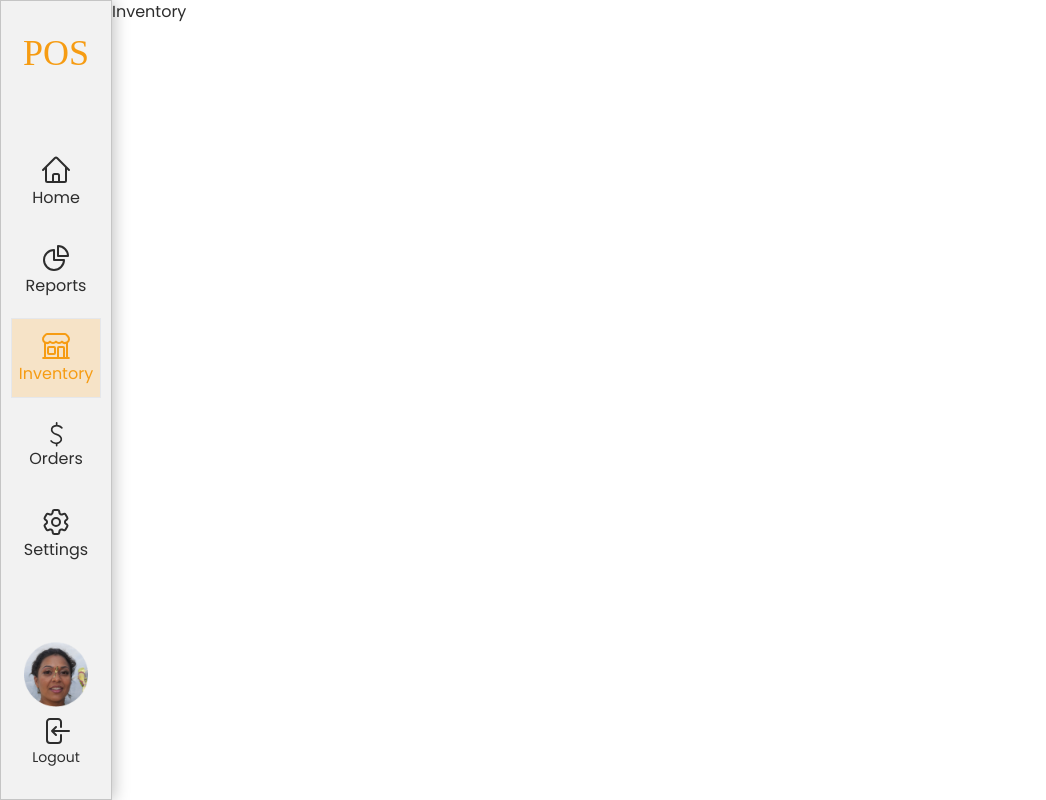
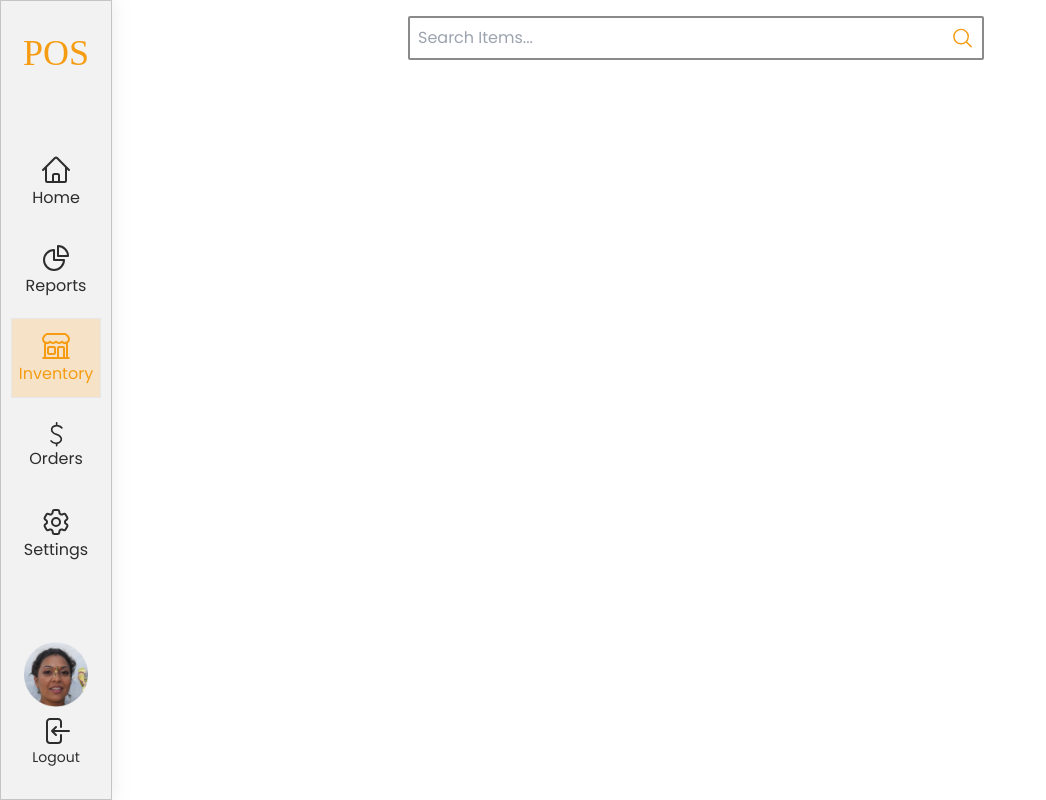
Before and after one commit to Benedict-arowo/Point-Of-Sales, a React (Vite) app in the folder pos/: page /inventory in a window 1280 px wide. Shown: the whole page, without its empty margins (0-1046 px from the left). Built offline with nearby package versions, Linux system fonts and the light colour scheme; no server answers; a web font is replaced by a local one.

Commit message:
+ Loading, Error, and Fetching Items

```diff
--- a/pos/src/Pages/Inventory.tsx
+++ b/pos/src/Pages/Inventory.tsx
@@ -1,7 +1,146 @@
-import React from "react";
+import { useEffect, useState } from "react";
+import { format } from "timeago.js";
+
+type Item = {
+	id: string;
+	name: string;
+	description: string;
+	pricePerUnit: number;
+	priceBought: number;
+	category: string;
+	unitsInStock: number;
+	reorderLevel: string;
+	isOutOfStock: boolean;
+	initialQuantity: number;
+	estimatedProfit: number;
+	created: Date;
+	updated: Date;
+};
 
 const Inventory = () => {
-	return <div>Inventory</div>;
+	const [searchBar, setSearchBar] = useState<string>();
+	const [inventoryData, setInventoryData] = useState<Item[]>([]);
+	const [isLoading, setIsLoading] = useState<boolean>(true);
+	const [err, setErr] = useState<string | undefined>();
+
+	const fetchInventoryData = async () => {
+		setIsLoading(() => true);
+		return await fetch("http://localhost:3000/items")
+			.then((res) => res.json())
+			.then((data) => setInventoryData(data.data))
+			.finally(() => setIsLoading(() => false))
+			.catch((err) => setErr(err.message));
+	};
+
+	useEffect(() => {
+		(async () => {
+			await fetchInventoryData();
+		})();
+	}, []);
+
+	const DisplayInventoryItems = () => {
+		let Items: Item[];
+		if (searchBar) {
+			Items = inventoryData.filter(
+				(item) =>
+					item.name
+						.toLowerCase()
+						.startsWith(searchBar.toLowerCase()) ||
+					item.name.toLowerCase().includes(searchBar.toLowerCase())
+			);
+		} else {
+			Items = inventoryData;
+		}
+
+		return Items.map((item) => {
+			const {
+				id,
+				name,
+				description,
+				pricePerUnit,
+				priceBought,
+				category,
+				unitsInStock,
+				reorderLevel,
+				isOutOfStock,
+				initialQuantity,
+				estimatedProfit,
+				created,
+				updated,
+			} = item;
+			return (
+				<div
+					key={id}
+					className="px-4 py-1 border rounded-sm shadow-md h-fit w-[280px]">
+					<header className="flex flex-row justify-between items-center w-full my-2">
+						<h6 className="font-semibold text-2xl text-center my-2 self-center">
+							{name}
+						</h6>
+						{isOutOfStock ? (
+							<p className="bg-green-600 text-white font-semibold w-fit h-fit px-2 py-1 text-xs rounded-md">
+								IN STOCK
+							</p>
+						) : (
+							<p className="bg-rose-500 text-white font-semibold w-fit h-fit px-2 py-1 text-xs rounded-md">
+								OUT OF STOCK
+							</p>
+						)}
+					</header>
+					<p>{description}</p>
+					<p>{category}</p>
+					<div>
+						<p>Price: {pricePerUnit}</p>
+						<p>Price Bought: {priceBought}</p>
+					</div>
+					<div>
+						<p>Units In Stock: {unitsInStock}</p>
+						<p>Reorder Level: {reorderLevel}</p>
+						<p>Initial Quantity: {initialQuantity}</p>
+						<p>Estimated Profit: {estimatedProfit}</p>
+						<p>Amount Sold: {initialQuantity - unitsInStock}</p>
+						<p>Created: {format(created)}</p>
+						<p>Updated: {format(updated)}</p>
+					</div>
+				</div>
+			);
+		});
+	};
+	return isLoading ? (
+		<div>Loading...</div>
+	) : err === null ? (
+		<div>Error</div>
+	) : (
+		<div className="bg-[#ffffffbb] px-4 w-full h-screen overflow-y-scroll">
+			<div className="px-2 py-2 mt-4 mx-auto max-w-xl flex flex-row justify-between border-2 border-[#8A8A8A] rounded-sm">
+				<input
+					className="text-gray-500 w-full outline-none"
+					type="text"
+					placeholder="Search Items..."
+					id=""
+					value={searchBar}
+					onChange={(e) => setSearchBar(e.target.value)}
+				/>
+				<svg
+					xmlns="http://www.w3.org/2000/svg"
+					fill="none"
+					viewBox="0 0 24 24"
+					strokeWidth={1.5}
+					stroke="currentColor"
+					className="w-6 h-6 text-text_orange">
+					<path
+						strokeLinecap="round"
+						strokeLinejoin="round"
+						d="M21 21l-5.197-5.197m0 0A7.5 7.5 0 105.196 5.196a7.5 7.5 0 0010.607 10.607z"
+					/>
+				</svg>
+			</div>
+
+			{/* <section className="flex flex-gap-3 justify-center flex-wrap mt-6"> */}
+			<section className="px-16 mt-8 flex flex-row flex-wrap gap-12 h-screen justify-center mb-8">
+				<DisplayInventoryItems />
+			</section>
+		</div>
+	);
 };
 
 export default Inventory;
```
